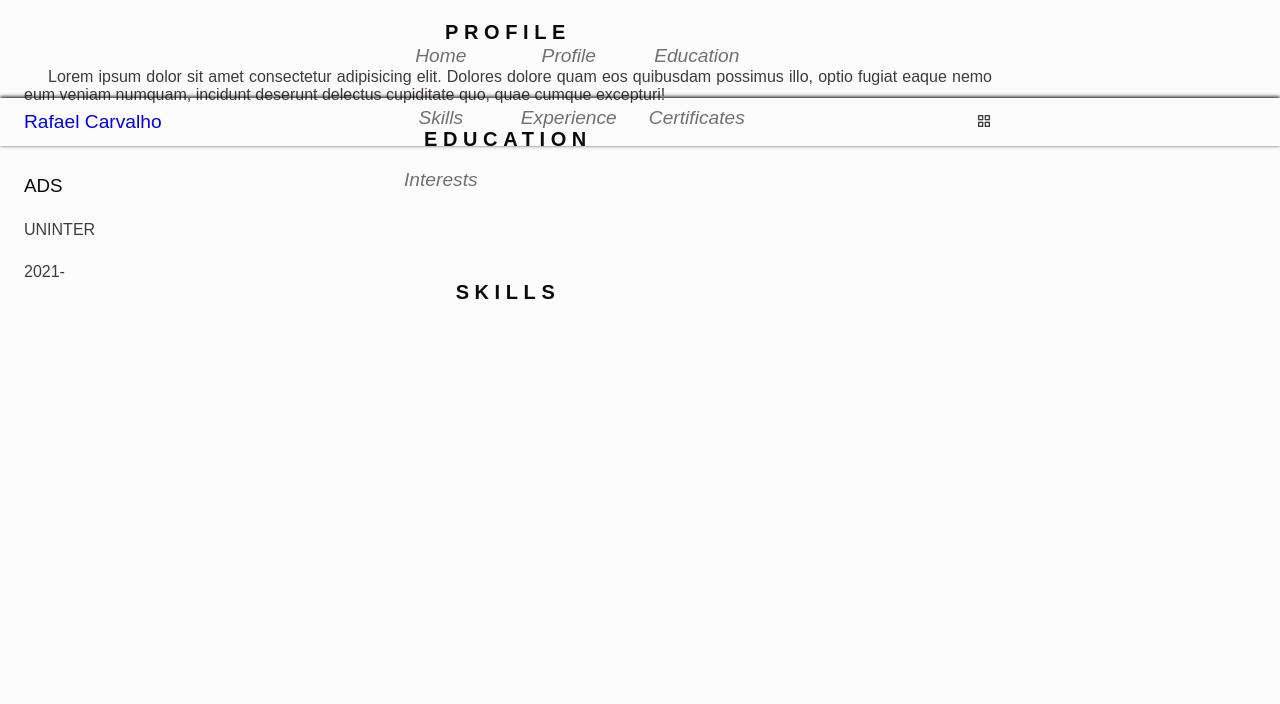
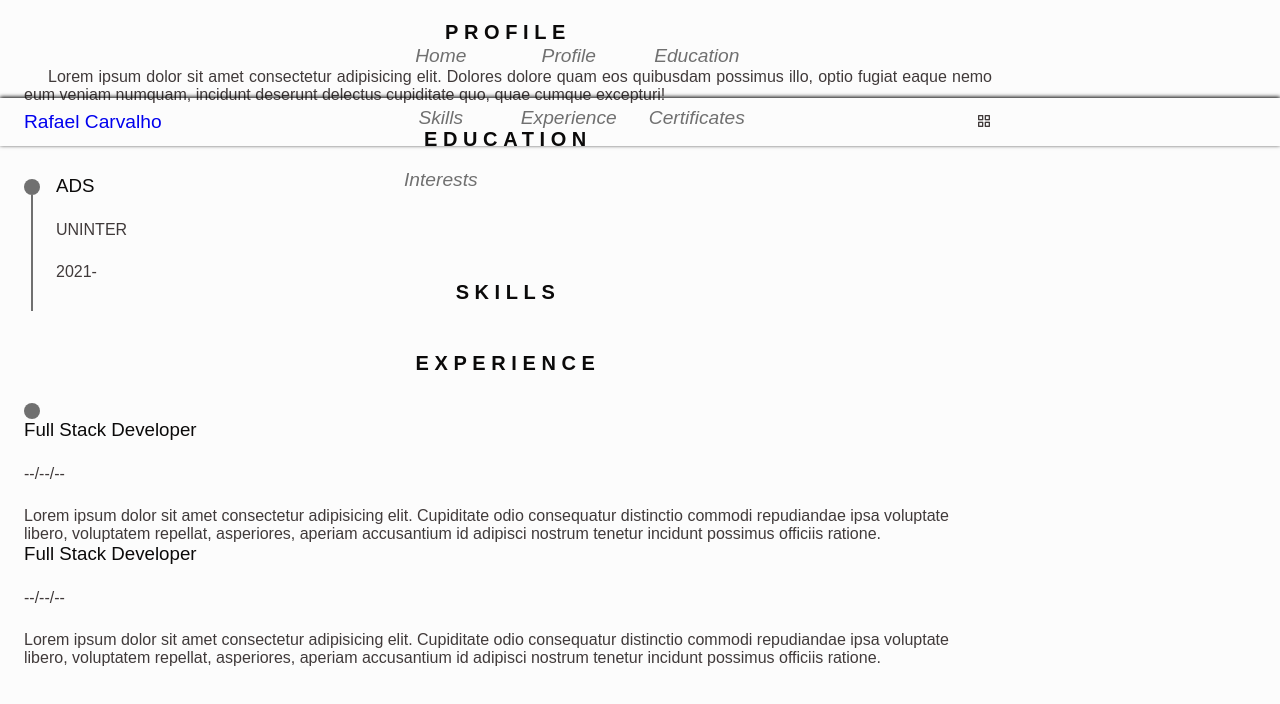
Before and after one commit to eternocarvalho/Curriculo-Rafael-Carvalho, a plain HTML site: page index.html in a window 1280 px wide. Shown: the part 654-1358 px from the top of the page. Before the commit the page ends 1030 px from the top, so only its background shows below. Drawn offline with nearby package versions, Linux system fonts and the light colour scheme.

Commit message:
CSS updates

```diff
--- a/assets/CSS/styles.css
+++ b/assets/CSS/styles.css
@@ -238,3 +238,34 @@ img {
     text-align: justify;
     text-indent: 1.5rem;
 }
+
+.education_content,
+.exerience_content {
+    display: flex;
+}
+
+.education_time,
+.experience_time {
+    padding-right: 1rem;
+}
+
+.education_rounder,
+.experience_rounder {
+    position:relative;
+    display: block;
+    width: 16px;
+    height: 16px;
+    background-color: var(--text-color-light);
+    border-radius: 50%;
+    margin-top: 0.25rem;
+}
+
+.education_line,
+.experience_line {
+    display: block;
+    width: 2px;
+    height: 110%;
+    background-color: var(--text-color-light);
+    transform: translate(7px);
+}
+/* continuar em 2h15min da aula
--- a/index.html
+++ b/index.html
@@ -142,7 +142,37 @@
                 <span class="skills__circle"></li>
              </ul>
             </div>
+          </section>
+        </div>
 
+        <div class="resume_right">
+
+          <section class="experience section" id="experience">
+            <h2 class="section-title">Experience</h2>
+            <div class="experience_container bd-grid">
+              <div class="experience_content">
+                <div class="experience_time">
+                  <span class="experience_rounder"></span>
+                  <span class="experience_line"></span>
+                </div>
+
+                <div class="experience_data bd-grid">
+                  <h3 class="experience_title">Full Stack Developer</h3>
+                  <span class="experience_company">--/--/--</span>
+                  <p class="experience_description">
+                    Lorem ipsum dolor sit amet consectetur adipisicing elit. Cupiditate odio consequatur distinctio commodi repudiandae ipsa voluptate libero, voluptatem repellat, asperiores, aperiam accusantium id adipisci nostrum tenetur incidunt possimus officiis ratione.
+                  </p>
+                </div>
+
+                <div class="experience_data bd-grid">
+                  <h3 class="experience_title">Full Stack Developer</h3>
+                  <span class="experience_company">--/--/--</span>
+                  <p class="experience_description">
+                    Lorem ipsum dolor sit amet consectetur adipisicing elit. Cupiditate odio consequatur distinctio commodi repudiandae ipsa voluptate libero, voluptatem repellat, asperiores, aperiam accusantium id adipisci nostrum tenetur incidunt possimus officiis ratione.
+                  </p>
+                </div>
+              </div>
+            </div>
           </section>
 
         </div>
```
